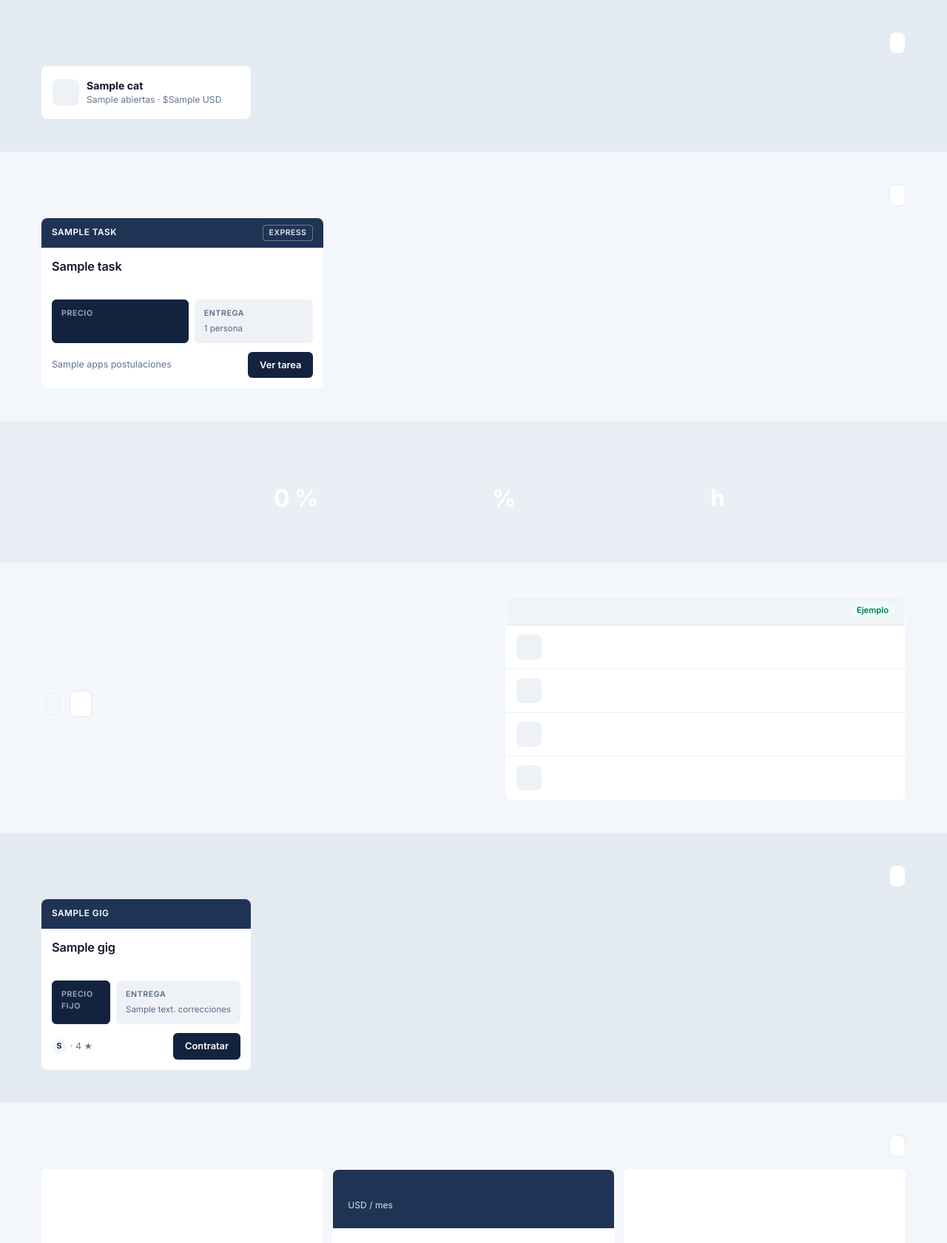
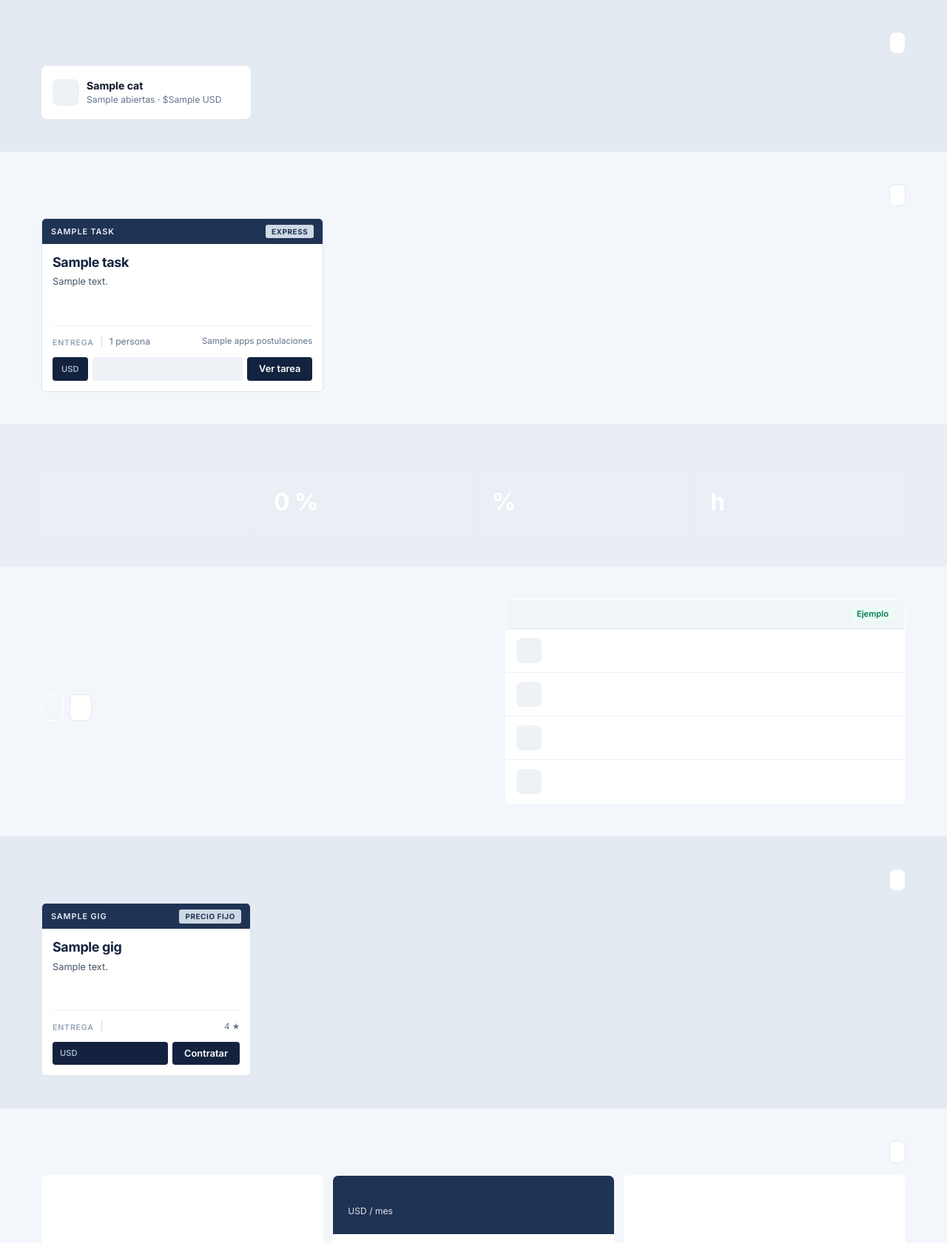
Before and after one commit to felipewiedman-byte/microtrabajos, a Node project: template views/home.ejs in a window 1280 px wide. Shown: the part 574-2255 px from the top of the page at 74% size. Run offline with Node 20 templates, Linux system fonts and the light colour scheme; the template is opened without the code that fills it: most values are stand-ins (such as "Sample title", 1, 10 or a date in 2020).

Commit message:
Tarjetas estilo boceto (título, descripción, entrega, barra de precio) y portada con foto a sangre
Co-Authored-By: Claude Opus 5.5 <noreply@anthropic.com>
Claude-Session: https://claude.ai/code/session_017V2Y3Hp8wxvQSVuggXPk7x

```diff
--- a/public/css/styles.css
+++ b/public/css/styles.css
@@ -656,3 +656,39 @@ body { background: var(--bg); }
 .item-ico, .cat-ico, .mi { background: #eef2f7 !important; color: #13233f !important; }
 .pcard:nth-child(2) .pcard-top { background: #1f3354 !important; }
 .g4 .i2-boxes { grid-template-columns: 1fr 1fr; } .g4 .i2-price strong { font-size: 1.05rem; white-space: nowrap; } .g4 .i2-time strong { font-size: .95rem; }
+
+/* ===== v9: estilo corporativo internacional ===== */
+body { -webkit-font-smoothing: antialiased; }
+h1, h2, h3 { letter-spacing: -.02em; }
+/* Portada con foto a la derecha que llega al borde inferior */
+.hx-photo { padding-bottom: 0; overflow: hidden; }
+.hx-photo .hx-grid { align-items: end; }
+.hx-photo .hx-grid > div:first-child { padding-bottom: 48px; }
+.hx-photo .hx-img { max-height: 440px; object-position: bottom center; margin: 0 auto; }
+.hx h1 { font-size: clamp(2rem, 4.2vw, 2.9rem); line-height: 1.12; }
+
+/* Tarjeta de tarea / servicio (diseño del boceto) */
+.card3 { display: flex; flex-direction: column; background: #fff; border-radius: 6px; overflow: hidden; height: 100%; border: 1px solid #dde4ee; }
+.card3:hover { color: var(--ink); border-color: #b9c6d8; }
+.c3-head { display: flex; align-items: center; gap: 8px; background: #1f3354; color: #e6ecf5; padding: 0 12px; height: 34px; font-size: .68rem; font-weight: 600; letter-spacing: .08em; text-transform: uppercase; }
+.c3-head span { flex: 1; min-width: 0; white-space: nowrap; overflow: hidden; text-overflow: ellipsis; }
+.c3-head b { background: #cfd8e5; color: #1f3354; font-size: .62rem; padding: 2px 8px; border-radius: 3px; letter-spacing: .06em; }
+.c3-body { padding: 14px 14px 10px; display: flex; flex-direction: column; flex: 1; }
+.c3-title { color: #13233f; font-size: 1.12rem; font-weight: 700; line-height: 1.25; margin: 0 0 6px; height: 2.5em; overflow: hidden; display: -webkit-box; -webkit-line-clamp: 2; -webkit-box-orient: vertical; }
+.c3-desc { color: #475569; font-size: .8rem; line-height: 1.45; margin: 0 0 12px; height: 4.35em; overflow: hidden; display: -webkit-box; -webkit-line-clamp: 3; -webkit-box-orient: vertical; }
+.c3-meta { margin-top: auto; display: flex; align-items: center; gap: 10px; font-size: .76rem; color: #64748b; padding-top: 10px; border-top: 1px solid #edf1f6; white-space: nowrap; }
+.c3-meta small { font-size: .66rem; font-weight: 600; letter-spacing: .08em; text-transform: uppercase; color: #94a3b8; }
+.c3-meta strong { color: #13233f; font-size: .9rem; }
+.c3-sep { width: 1px; height: 14px; background: #cbd5e1; }
+.c3-right { margin-left: auto; font-size: .72rem; }
+.c3-bar { display: grid; grid-template-columns: auto 1fr auto; align-items: stretch; gap: 6px; padding: 0 14px 14px; }
+.c3-price { background: #13233f; color: #fff; font-weight: 700; font-size: 1.25rem; padding: 8px 12px; border-radius: 4px; display: flex; align-items: baseline; gap: 4px; white-space: nowrap; }
+.c3-price small { font-size: .7rem; font-weight: 600; color: #9fb0c9; }
+.c3-local { background: #eef2f7; color: #334155; font-size: .76rem; font-weight: 600; padding: 0 10px; border-radius: 4px; display: flex; align-items: center; white-space: nowrap; overflow: hidden; }
+.c3-btn { background: #13233f; color: #fff; font-size: .8rem; font-weight: 600; padding: 0 16px; border-radius: 4px; display: flex; align-items: center; white-space: nowrap; }
+.card3:hover .c3-btn { background: #2563eb; }
+.g4 .c3-price { font-size: 1.05rem; padding: 7px 10px; }
+.g4 .c3-local { display: none; }
+.g4 .c3-bar { grid-template-columns: 1fr auto; }
+@media (max-width: 420px) { .c3-local { display: none; } .c3-bar { grid-template-columns: 1fr auto; } }
+.c3-title { height: auto; max-height: 2.5em; }
--- a/views/home.ejs
+++ b/views/home.ejs
@@ -15,7 +15,7 @@
 <% }) } %>
 
 <!-- PORTADA -->
-<section class="hx">
+<section class="hx <%= settings.hero_image ? 'hx-photo' : '' %>">
   <div class="container hx-grid">
     <div>
       <span class="hx-pill"><%- icon('shield', 14) %> <%= t('home.hero.etiqueta', 'Pago protegido · Colombia y Latinoamérica') %></span>
@@ -42,7 +42,7 @@
         <a href="/explorar?cat=datos-organizacion" class="hx-tile" style="--t:#d97706"><span><%- catIcon('datos-organizacion', 30) %></span><%= t('home.hero.mosaico4', 'Datos y Excel') %></a>
       </div>
       <% } %>
-      <% if (String(settings.show_hero_stat) !== '0') { %><div class="hx-stat"><div><%- icon('lock', 16) %><span><strong><%= t('home.hero.confianza1', 'Pago protegido') %></strong><%= t('home.hero.confianza1_texto', 'Se libera al aprobar') %></span></div><div><%- icon('wallet', 16) %><span><strong><%= t('home.hero.confianza2', 'COP y USD') %></strong><%= t('home.hero.confianza2_texto', 'Nequi, PSE, PayPal') %></span></div><div><%- icon('question', 16) %><span><strong><%= t('home.hero.confianza3', 'Soporte') %></strong><%= t('home.hero.confianza3_texto', 'En español') %></span></div></div><% } %>
+      <% if (!settings.hero_image && String(settings.show_hero_stat) !== '0') { %><div class="hx-stat"><div><%- icon('lock', 16) %><span><strong><%= t('home.hero.confianza1', 'Pago protegido') %></strong><%= t('home.hero.confianza1_texto', 'Se libera al aprobar') %></span></div><div><%- icon('wallet', 16) %><span><strong><%= t('home.hero.confianza2', 'COP y USD') %></strong><%= t('home.hero.confianza2_texto', 'Nequi, PSE, PayPal') %></span></div><div><%- icon('question', 16) %><span><strong><%= t('home.hero.confianza3', 'Soporte') %></strong><%= t('home.hero.confianza3_texto', 'En español') %></span></div></div><% } %>
     </div>
   </div>
 </section>
--- a/views/partials/gig-card.ejs
+++ b/views/partials/gig-card.ejs
@@ -1,11 +1,9 @@
-<a class="item2" href="/servicios/<%= g.id %>">
-  <div class="i2-head i2-gig"><%- catIcon(g.cat_slug, 15) %><span><%= g.cat_name %></span></div>
-  <div class="i2-body">
-    <h3 class="i2-title"><%= g.title %></h3>
-    <div class="i2-boxes">
-      <div class="i2-price"><small>Precio fijo</small><strong><%= money(g.price_cents) %></strong><span><%= local(g.price_cents) %></span></div>
-      <div class="i2-time"><small>Entrega</small><strong><%- icon('clock', 16) %> <%= hours(g.delivery_hours) %></strong><span><%= g.revisions %> correcciones</span></div>
-    </div>
-    <div class="i2-foot"><span><b class="i2-av"><%= g.worker_name.charAt(0) %></b> <%= publicName(g.worker_name) %> · <% if (g.rating) { %><%= g.rating %> ★<% } else { %>Nuevo<% } %></span><span class="i2-btn">Contratar</span></div>
+<a class="card3" href="/servicios/<%= g.id %>">
+  <div class="c3-head"><%- catIcon(g.cat_slug, 14) %><span><%= g.cat_name %></span><b>Precio fijo</b></div>
+  <div class="c3-body">
+    <h3 class="c3-title"><%= g.title %></h3>
+    <p class="c3-desc"><%= g.description %></p>
+    <div class="c3-meta"><span><small>Entrega</small> <strong><%= hours(g.delivery_hours) %></strong></span><span class="c3-sep"></span><span><%= publicName(g.worker_name) %></span><span class="c3-right"><%= g.rating ? g.rating + ' ★' : 'Nuevo' %></span></div>
   </div>
+  <div class="c3-bar"><span class="c3-price"><%= money(g.price_cents).replace(' USD', '') %> <small>USD</small></span><span class="c3-local"><%= local(g.price_cents) %></span><span class="c3-btn">Contratar</span></div>
 </a>
--- a/views/partials/task-card.ejs
+++ b/views/partials/task-card.ejs
@@ -1,11 +1,9 @@
-<a class="item2" href="/tareas/<%= t.id %>">
-  <div class="i2-head"><%- catIcon(t.cat_slug, 15) %><span><%= t.cat_name %></span><% if (t.express) { %><b class="i2-flag">Express</b><% } %></div>
-  <div class="i2-body">
-    <h3 class="i2-title"><%= t.title %></h3>
-    <div class="i2-boxes">
-      <div class="i2-price"><small><%= t.mode === 'units' ? 'Precio por unidad' : 'Precio' %></small><strong><%= money(t.budget_cents) %></strong><span><%= local(t.budget_cents) %></span></div>
-      <div class="i2-time"><small>Entrega</small><strong><%- icon('clock', 16) %> <%= hours(t.delivery_hours) %></strong><span><%= t.mode === 'units' ? `${t.quantity - t.filled} de ${t.quantity} unidades` : '1 persona' %></span></div>
-    </div>
-    <div class="i2-foot"><span><%- icon('briefcase', 13) %> <%= t.apps %> postulaciones</span><span class="i2-btn">Ver tarea</span></div>
+<a class="card3" href="/tareas/<%= t.id %>">
+  <div class="c3-head"><%- catIcon(t.cat_slug, 14) %><span><%= t.cat_name %></span><% if (t.express) { %><b>Express</b><% } %></div>
+  <div class="c3-body">
+    <h3 class="c3-title"><%= t.title %></h3>
+    <p class="c3-desc"><%= t.description %></p>
+    <div class="c3-meta"><span><small>Entrega</small> <strong><%= hours(t.delivery_hours) %></strong></span><span class="c3-sep"></span><span><%= t.mode === 'units' ? `${t.quantity - t.filled}/${t.quantity} unidades` : '1 persona' %></span><span class="c3-right"><%= t.apps %> postulaciones</span></div>
   </div>
+  <div class="c3-bar"><span class="c3-price"><%= money(t.budget_cents).replace(' USD', '') %> <small>USD</small></span><span class="c3-local"><%= local(t.budget_cents).replace('≈ ', '≈ ') %></span><span class="c3-btn">Ver tarea</span></div>
 </a>
```
